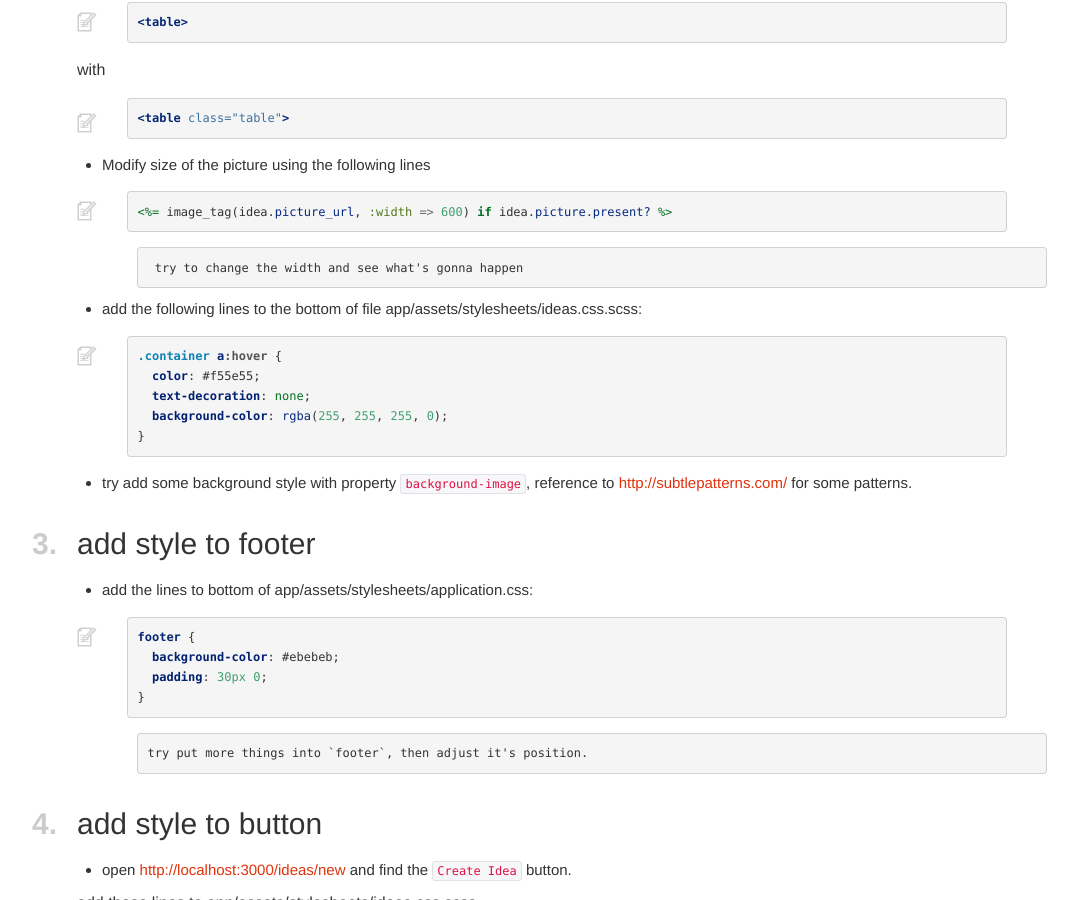
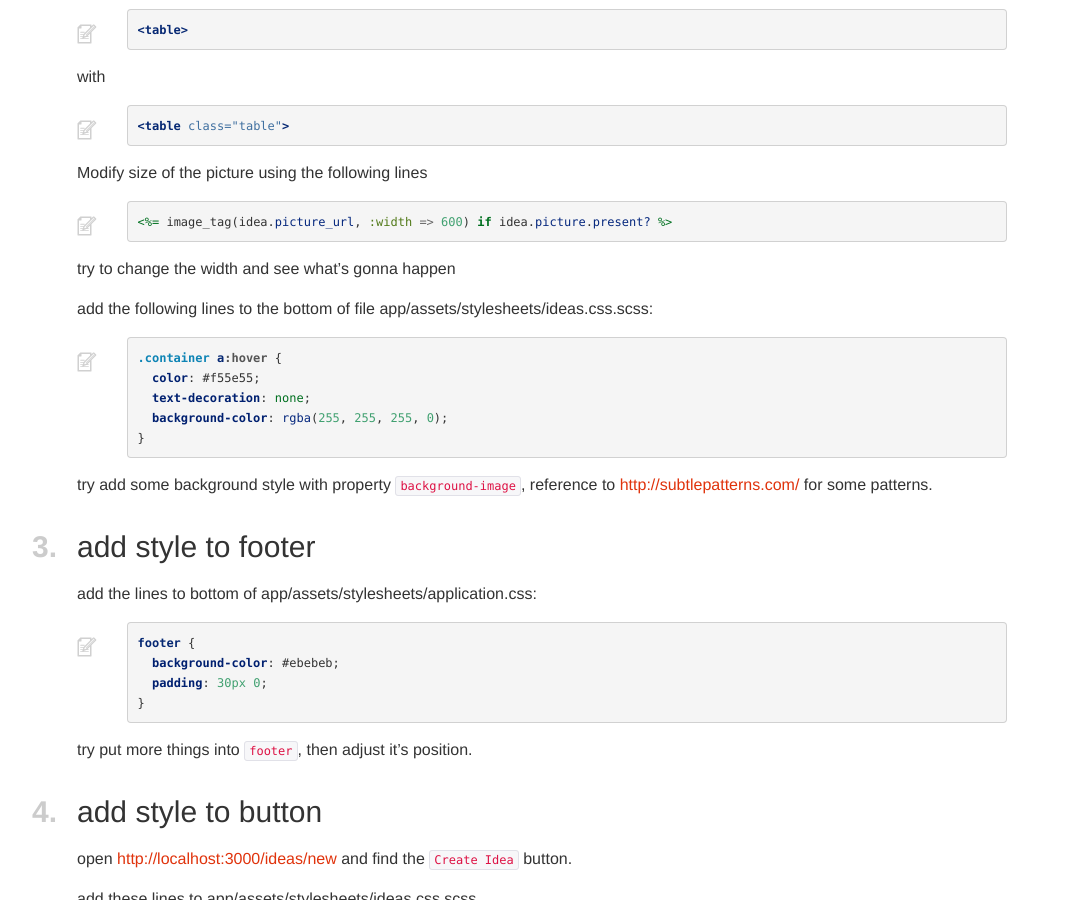
Before and after one commit to railsgirls/guides.railsgirls.com, a Jekyll site: the page built from _posts/2014-01-05-design-using-html-and-css.markdown, in a window 1280 px wide and 900 px high, scrolled down 801 px. Shown: the whole window, without its empty margins (8-1086 px from the left). Built offline with Jekyll 4.4.1, drawn with Linux system fonts in a browser that asks for light colours; nearby versions of some CDN libraries.

Commit message:
Remove indent and list tag.

```diff
--- a/_posts/2014-01-05-design-using-html-and-css.markdown
+++ b/_posts/2014-01-05-design-using-html-and-css.markdown
@@ -6,7 +6,7 @@ permalink: design-html-css
 
 ## *1.*Design your header
 
-+ put the following code to the bottom of `app/assets/stylesheets/application.css`:
+put the following code to the bottom of `app/assets/stylesheets/application.css`:
 
 {% highlight css %}
 .navbar {
@@ -15,13 +15,11 @@ permalink: design-html-css
 }
 {% endhighlight %}
 
-  Now refresh the page and check the changes. You can try change the
-    color or font of the header. You can check the color reference
-    from [http://color.uisdc.com/](http://color.uisdc.com/).
+Now refresh the page and check the changes. You can try change the color or font of the header. You can check the color reference from [http://color.uisdc.com/](http://color.uisdc.com/).
 
 **Coach:** talk about the property `display`, inline and block element.
 
-+ Then put these lines at the bottom：
+Then put these lines at the bottom：
 
 {% highlight css %}
 .navbar a.brand { font-size: 18px; }
@@ -37,30 +35,27 @@ permalink: design-html-css
 
 ## *2.*Design your table
 
- + We simply use the twitter [Bootstrap](http://getbootstrap.com/) to
-   polish our table. Find this line from
-   app/views/ideas/index.html.erb and replace:
+We simply use the twitter [Bootstrap](http://getbootstrap.com/) to polish our table. Find this line from app/views/ideas/index.html.erb and replace:
 
 {% highlight html %}
 <table>
 {% endhighlight %}
 
-   with
+with
 
 {% highlight html %}
 <table class="table">
 {% endhighlight %}
 
- + Modify size of the picture using the following lines
+Modify size of the picture using the following lines
 
 {% highlight erb %}
 <%= image_tag(idea.picture_url, :width => 600) if idea.picture.present? %>
 {% endhighlight %}
 
-     try to change the width and see what's gonna happen
+try to change the width and see what's gonna happen
 
-
- + add the following lines to the bottom of file app/assets/stylesheets/ideas.css.scss:
+add the following lines to the bottom of file app/assets/stylesheets/ideas.css.scss:
 
 {% highlight css %}
 .container a:hover {
@@ -70,15 +65,11 @@ permalink: design-html-css
 }
 {% endhighlight %}
 
-
- + try add some background style with property `background-image`,
-   reference to
-   [http://subtlepatterns.com/](http://subtlepatterns.com/) for some patterns.
-
+try add some background style with property `background-image`, reference to [http://subtlepatterns.com/](http://subtlepatterns.com/) for some patterns.
 
 ## *3.*add style to footer
 
-+ add the lines to bottom of  app/assets/stylesheets/application.css:
+add the lines to bottom of  app/assets/stylesheets/application.css:
 
 {% highlight css %}
 footer {
@@ -87,15 +78,13 @@ footer {
 }
 {% endhighlight %}
 
-    try put more things into `footer`, then adjust it's position.
+try put more things into `footer`, then adjust it's position.
 
 ## *4.*add style to button
 
-  + open
-    [http://localhost:3000/ideas/new](http://localhost:3000/ideas/new)
-    and find the `Create Idea` button.
+open [http://localhost:3000/ideas/new](http://localhost:3000/ideas/new) and find the `Create Idea` button.
 
-   add these lines to app/assets/stylesheets/ideas.css.scss
+add these lines to app/assets/stylesheets/ideas.css.scss
 
 {% highlight css %}
 .container input[type="submit"] {
```
Also changed, not shown: _posts/2013-07-23-bundlerfordevelopment.markdown (+6 -7 lines).
